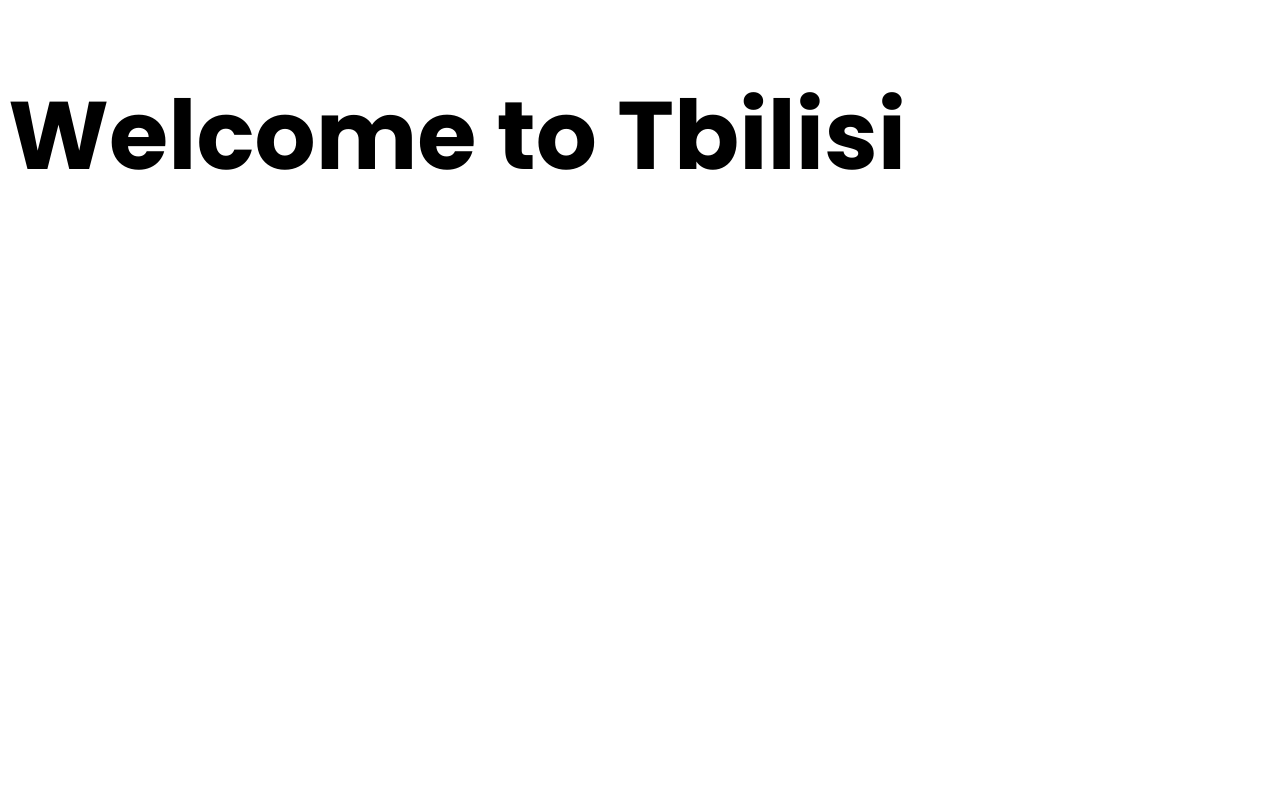
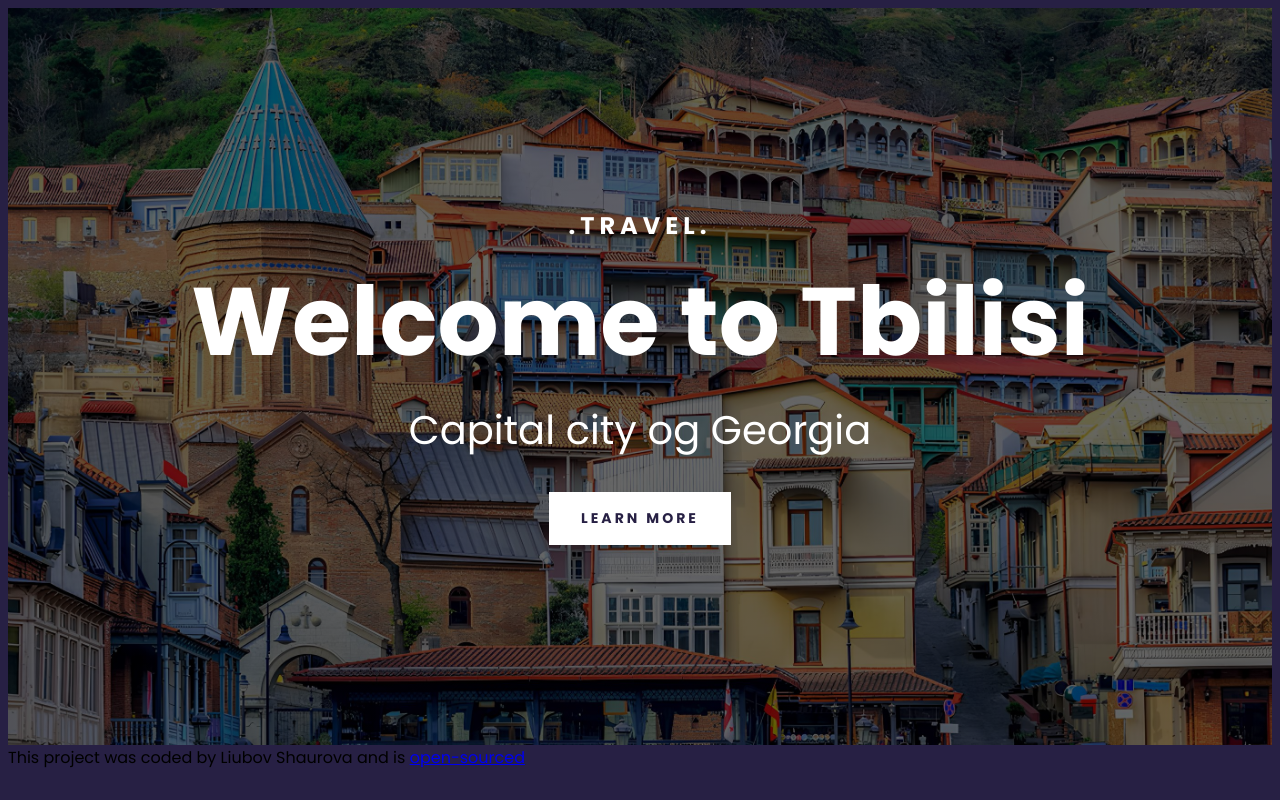
Before and after one commit to liu-shhha/travel-project, a plain HTML site: page index.html in a window 1280 px wide. Drawn offline with Linux system fonts and the light colour scheme.

Commit message:
Added the header of the main page

```diff
--- a/index.html
+++ b/index.html
@@ -14,7 +14,17 @@
 </head>
 
 <body>
-    <h1>Welcome to Tbilisi</h1>
+    <div class="container">
+        <header>
+            <h3>.TRAVEL.</h3>
+            <h1>Welcome to Tbilisi</h1>
+            <h2>Capital city og Georgia</h2>
+            <a href="#more">Learn more</a>
+        </header>
+        <footer>This project was coded by Liubov Shaurova and is <a
+                href="https://github.com/liu-shhha/travel-project">open-sourced</a>
+        </footer>
+    </div>
 </body>
 
 </html>
--- a/src/styles.css
+++ b/src/styles.css
@@ -1,7 +1,74 @@
-h1 {
+body {
   font-family: "Poppins", sans-serif;
+  background-color: #272044;
+}
+
+.container {
+  max-width: 1400px;
+  margin: 0 auto;
+}
+
+header {
+  background-image: linear-gradient(rgba(0, 0, 0, 0.6), rgba(0, 0, 0, 0.6)),
+    url("../images/tbilisi.jpg");
+  background-repeat: no-repeat;
+  background-size: cover;
+  color: white;
+  text-align: center;
+  padding: 200px 0;
+}
+
+header h1 {
   font-weight: 700;
-  font-style: bold;
   font-size: 96px;
-  line-height: 144px;
+  line-height: 1;
+  margin: 30px 0 30px;
 }
+
+header h2 {
+  font-weight: 400;
+  font-size: 40px;
+  line-height: 1.5;
+  margin: 0;
+}
+
+header h3 {
+  font-weight: 700;
+  font-size: 24px;
+  line-height: 1.5;
+  letter-spacing: 5px;
+  margin: 0;
+}
+
+header a {
+  font-weight: 700;
+  font-size: 14px;
+  line-height: 1.5;
+  text-align: center;
+  letter-spacing: 3px;
+  text-transform: uppercase;
+  display: inline-block;
+  background: white;
+  text-decoration: none;
+  color: #272044;
+  padding: 16px 32px;
+  margin-top: 32px;
+}
+
+@media (max-width: 900px) {
+  header {
+    padding: 60px;
+  }
+
+  header h1 {
+    font-size: 48px;
+  }
+
+  header h2 {
+    font-size: 20px;
+  }
+
+  header h3 {
+    font-size: 12px;
+  }
+}
```
Also changed, not shown: images/tbilisi.jpg (added).
